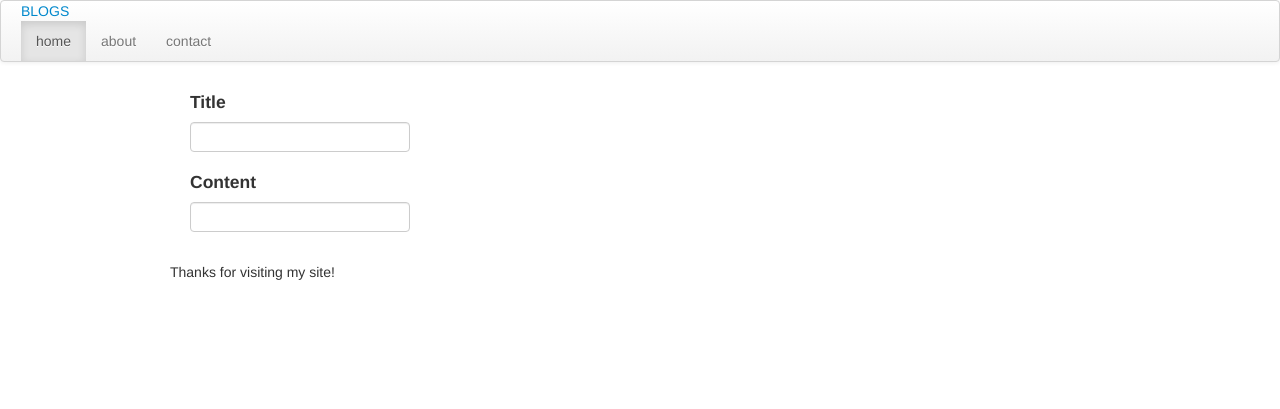
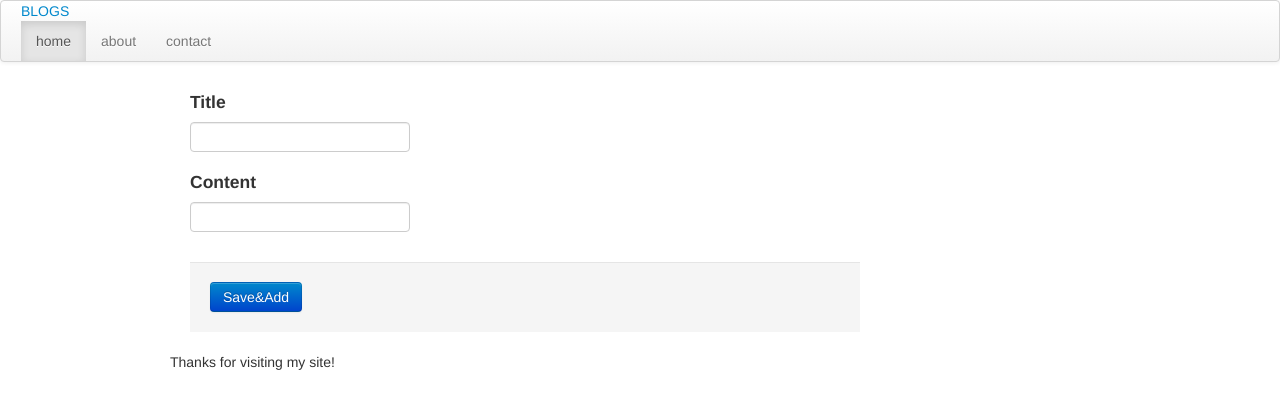
Before and after one commit to dlwxxxdlw/NewBlog, a Django app: template sblog/templates/sblog/blog_add.html in a window 1280 px wide. Shown: the top 409 px of the page. Run offline with Django 3.2, Linux system fonts and the light colour scheme; the template is opened without the code that fills it: values that come from a table or form of the project are taken from there, others are empty; parts of the project's set-up code (start-up, migrations or seed data) failed here and were passed over; some libraries are stand-ins or nearby versions.

Commit message:
improve blog_add.html

```diff
--- a/sblog/templates/sblog/blog_add.html
+++ b/sblog/templates/sblog/blog_add.html
@@ -15,7 +15,7 @@
             {% endif %}
             {{ form.caption }}
         </div>
-        <div class="vTextField">
+        <div class="vLargeTextField ">
             <label for="id_content"><h4>Content</h4></label>
             {% if form.caption.errors %}
                 <div class="alert-error">
@@ -24,5 +24,8 @@
             {% endif %}
             {{ form.caption }}
         </div>
+        <div class="form-actions">
+            <input class="btn btn-primary" type="submit" value="Save&Add">
+        </div>
     </form>
 {% endblock %}
```
